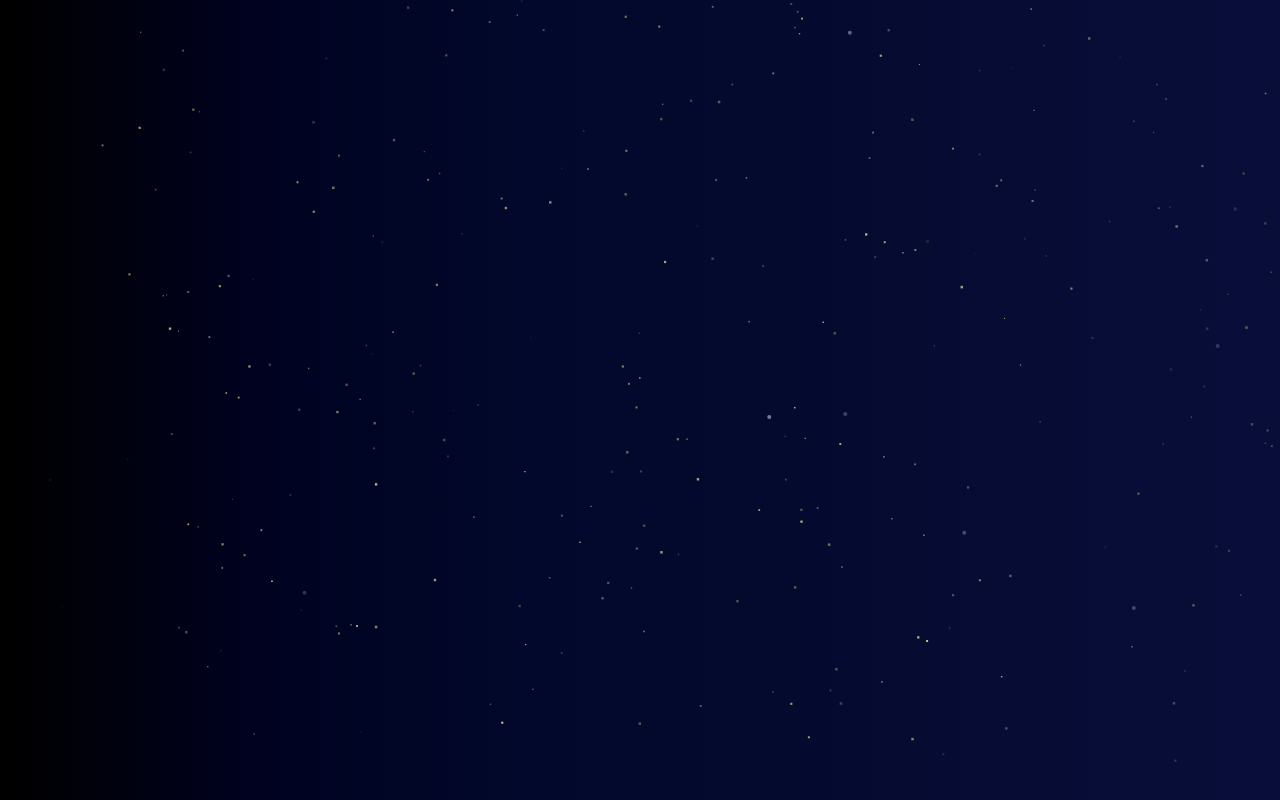
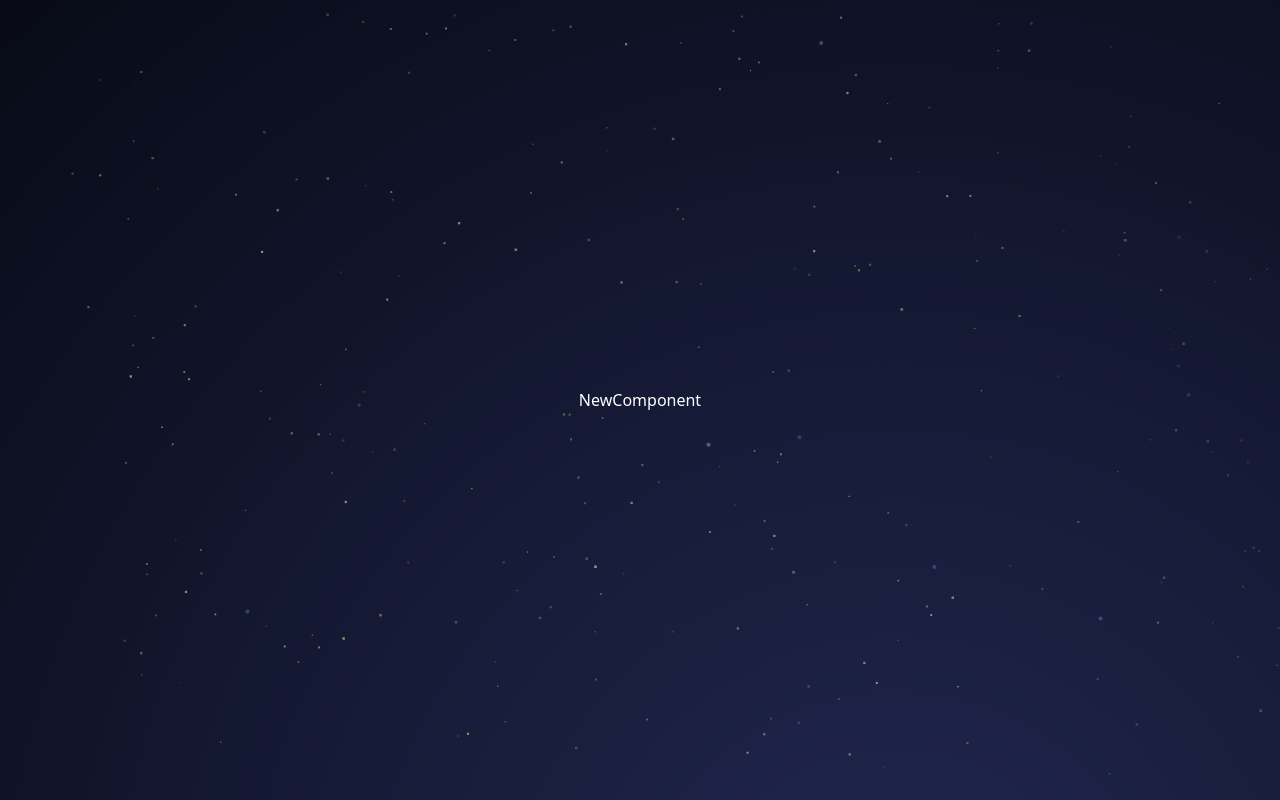
Before and after one commit to Rashedin-063/my-portfolio, a Next.js app: page / in a window 1280 px wide. Shown: the top 800 px of the page. Built offline with nearby package versions, Linux system fonts and the light colour scheme.

Commit message:
layout fixed

```diff
--- a/src/app/globals.css
+++ b/src/app/globals.css
@@ -1,3 +1,28 @@
 @tailwind base;
 @tailwind components;
 @tailwind utilities;
+
+
+.fixed-container {
+  position: relative;
+  width: 100%;
+  height: 100vh;
+  overflow-y: auto; /* Allows hero content to scroll */
+}
+
+.fixed-background {
+  position: fixed;
+  top: 0;
+  left: 0;
+  width: 100vw;
+  height: 100vh;
+  pointer-events: none; /* Prevents interaction with the canvas */
+  z-index: -1; /* Places the background behind content */
+}
+
+.hero-content {
+  position: relative;
+  z-index: 1; /* Places the hero content above the background */
+  padding: 2rem;
+  color: white;
+}
--- a/src/app/layout.tsx
+++ b/src/app/layout.tsx
@@ -1,6 +1,6 @@
 import type { Metadata } from "next";
 import localFont from "next/font/local";
-
+import AnimatedUniverse from '@/components/AnimatedUniverse';
 import "./globals.css";
 import "../styles/universe.css"
 
@@ -28,9 +28,11 @@ export default function RootLayout({
   return (
     <html lang='en'>
       <body
-        className={`${geistSans.variable} ${geistMono.variable} antialiased page bg-indigo-950`}
+        className={`${geistSans.variable} ${geistMono.variable} antialiased page bg-custom-radial`}
       >
-        {children}
+        <AnimatedUniverse>
+          {children}
+        </AnimatedUniverse>
       </body>
     </html>
   );
--- a/src/app/page.tsx
+++ b/src/app/page.tsx
@@ -1,14 +1,17 @@
 // pages/index.tsx
 import { NextPage } from 'next';
-import AnimatedUniverse from '@/components/AnimatedUniverse';
 import NewComponent from '@/components/NewComponent';
+import Footer from '@/components/Footer';
 
 const Home: NextPage = () => {
   return (
-    <div className='bg-custom-gradient'>
-      <AnimatedUniverse />
+    <div className=''>
+      {/* <AnimatedUniverse /> */}
 
       <NewComponent />
+      <NewComponent />
+      <NewComponent />
+      <Footer/>
     </div>
   );
 };
--- a/src/components/AnimatedUniverse.tsx
+++ b/src/components/AnimatedUniverse.tsx
@@ -1,8 +1,13 @@
 'use client';
 
 import React, { useEffect } from 'react';
+import '../styles/universe.css';
 
-const AnimatedUniverse: React.FC = () => {
+export default function AnimatedUniverse({
+  children,
+}: Readonly<{
+  children: React.ReactNode;
+}>) {
   useEffect(() => {
     import('../data/startUniverseAnimation.js')
       .then((module) => {
@@ -12,13 +17,14 @@ const AnimatedUniverse: React.FC = () => {
   }, []);
 
   return (
-    <div className='relative w-full min-h-screen '>
-      <canvas
-        id='universe'
-        className='absolute top-0 left-0 w-full h-full z-0 pointer-events-none'
-      ></canvas>
+    <div className='relative w-full h-screen overflow-hidden'>
+      {/* Fixed canvas for the background animation */}
+      <canvas id='universe' className='fixed top-0 left-0 w-full h-full z-0' />
+
+      {/* Scrollable content wrapper */}
+      <div className='relative z-10 w-full h-full overflow-y-auto'>
+        {children}
+      </div>
     </div>
   );
-};
-
-export default AnimatedUniverse;
+}
--- a/tailwind.config.ts
+++ b/tailwind.config.ts
@@ -10,7 +10,8 @@ const config: Config = {
     extend: {
       backgroundImage: {
         'custom-gradient':
-          'linear-gradient(to right, #000000,  #000220, #02082B, #040A2E,  #060C34, #080E39)',
+          'linear-gradient(to right, #000118,  #000220, #02082B, #040A2E,  #060C34, #080E39)',
+       'custom-radial' : 'radial-gradient(1600px at 70% 120%, rgba(33, 39, 80, 1) 1%, #020409 100%)',
       },
 
       colors: {
```
Also changed, not shown: src/components/Footer.tsx (added, +16 -0 lines).
